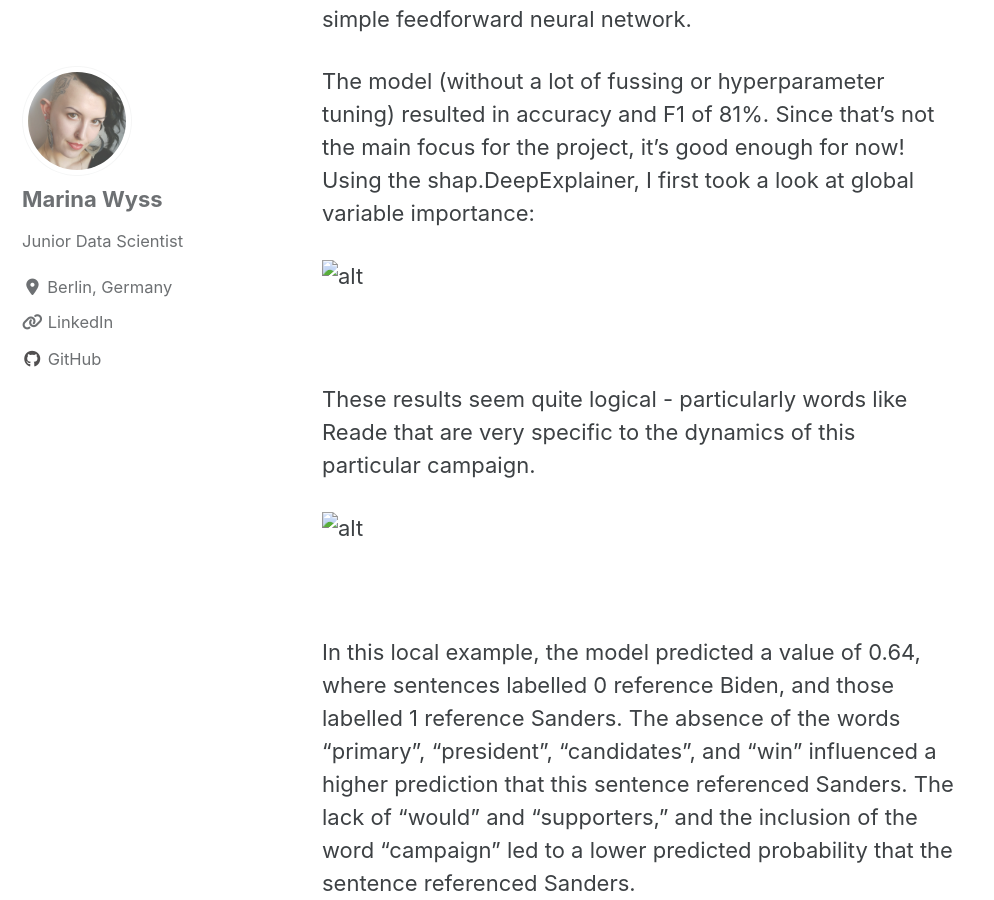
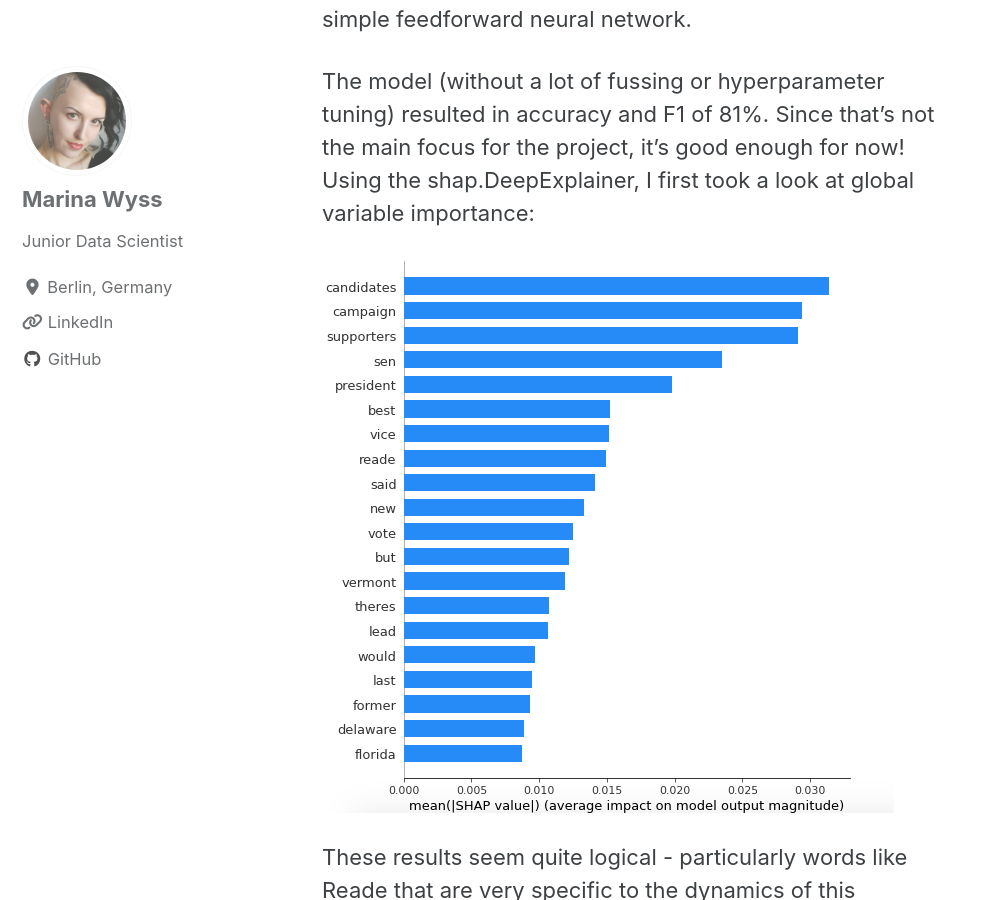
Before and after one commit to MarinaWyss/MarinaWyss.github.io, a Jekyll site: the page built from _posts/2020-05-24-shap.md, in a window 1280 px wide and 900 px high, scrolled down 3262 px. Shown: the whole window, without its empty margins (0-994 px from the left). Built offline with Jekyll 4.4.1, drawn with Linux system fonts in a browser that asks for light colours; cached includes are drawn as plain includes; nearby versions of some CDN libraries.

Commit message:
images again

```diff
--- a/_posts/2020-05-24-shap.md
+++ b/_posts/2020-05-24-shap.md
@@ -27,23 +27,17 @@ Here are some examples. I’m using a custom news dataset that a classmate and I
 
 The model (without a lot of fussing or hyperparameter tuning) resulted in accuracy and F1 of 81%. Since that’s not the main focus for the project, it’s good enough for now! Using the shap.DeepExplainer, I first took a look at global variable importance:
 
-![alt]({{ site.url }}{{ site.baseurl }}/assets/images/shap/global_importance.png)
-
-<img src="https://marinawyss.github.io/shap/assets/images/shap/global_importance.png" alt="">
+<img src="https://marinawyss.github.io/images/shap/global_importance.png" alt="">
 
 These results seem quite logical - particularly words like Reade that are very specific to the dynamics of this particular campaign.
 
-![alt]({{ site.url }}{{ site.baseurl }}/assets/images/shap/local_importance.png)
-
-<img src="https://marinawyss.github.io/shap/assets/images/shap/local_importance.png" alt="">
+<img src="https://marinawyss.github.io/images/shap/local_importance.png" alt="">
 
 In this local example, the model predicted a value of 0.64, where sentences labelled 0 reference Biden, and those labelled 1 reference Sanders. The absence of the words “primary”, “president”, “candidates”, and “win” influenced a higher prediction that this sentence referenced Sanders. The lack of “would” and “supporters,” and the inclusion of the word “campaign” led to a lower predicted probability that the sentence referenced Sanders.
 
 SHAP can also create this cool summary plot:
 
-![alt]({{ site.url }}{{ site.baseurl }}/assets/images/shap/summary_plot.png)
-
-<img src="https://marinawyss.github.io/shap/assets/images/shap/summary_plot.png" alt="">
+<img src="https://marinawyss.github.io/images/shap/summary_plot.png" alt="">
 
 Here, variables are listed in descending order in terms of importance, and the horizontal location shows whether the effect of that value is associated with a higher or lower prediction. The color bar on the right-hand side shows that red is associated with higher values (1 in our case) and blue with low values (0). So, for example, we can see that having 1 in “campaign” (basically, if the sentence contained the word campaign) is strongly associated with Biden, while a 1 on “supporters” is strongly associated with Sanders.
 
```
